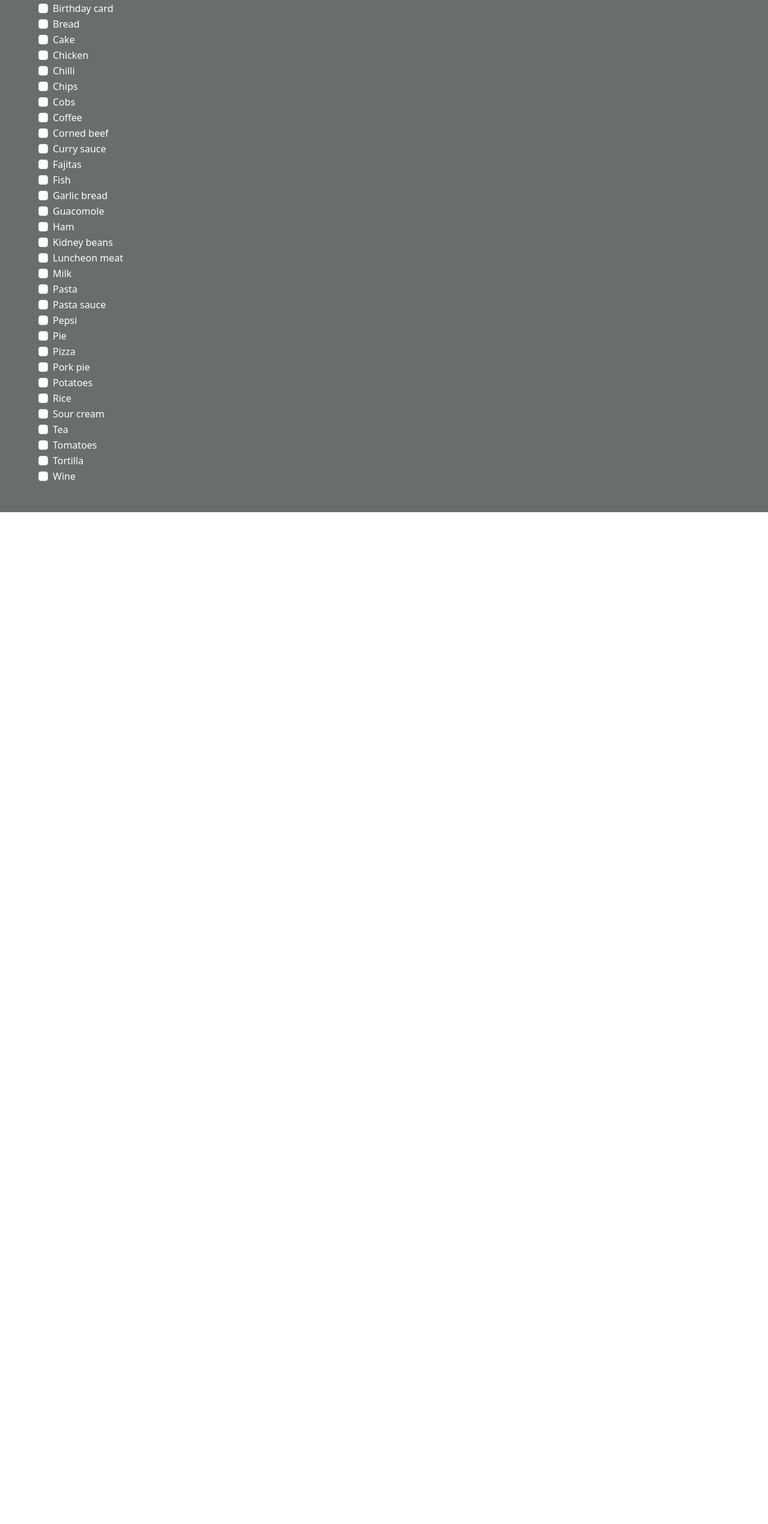
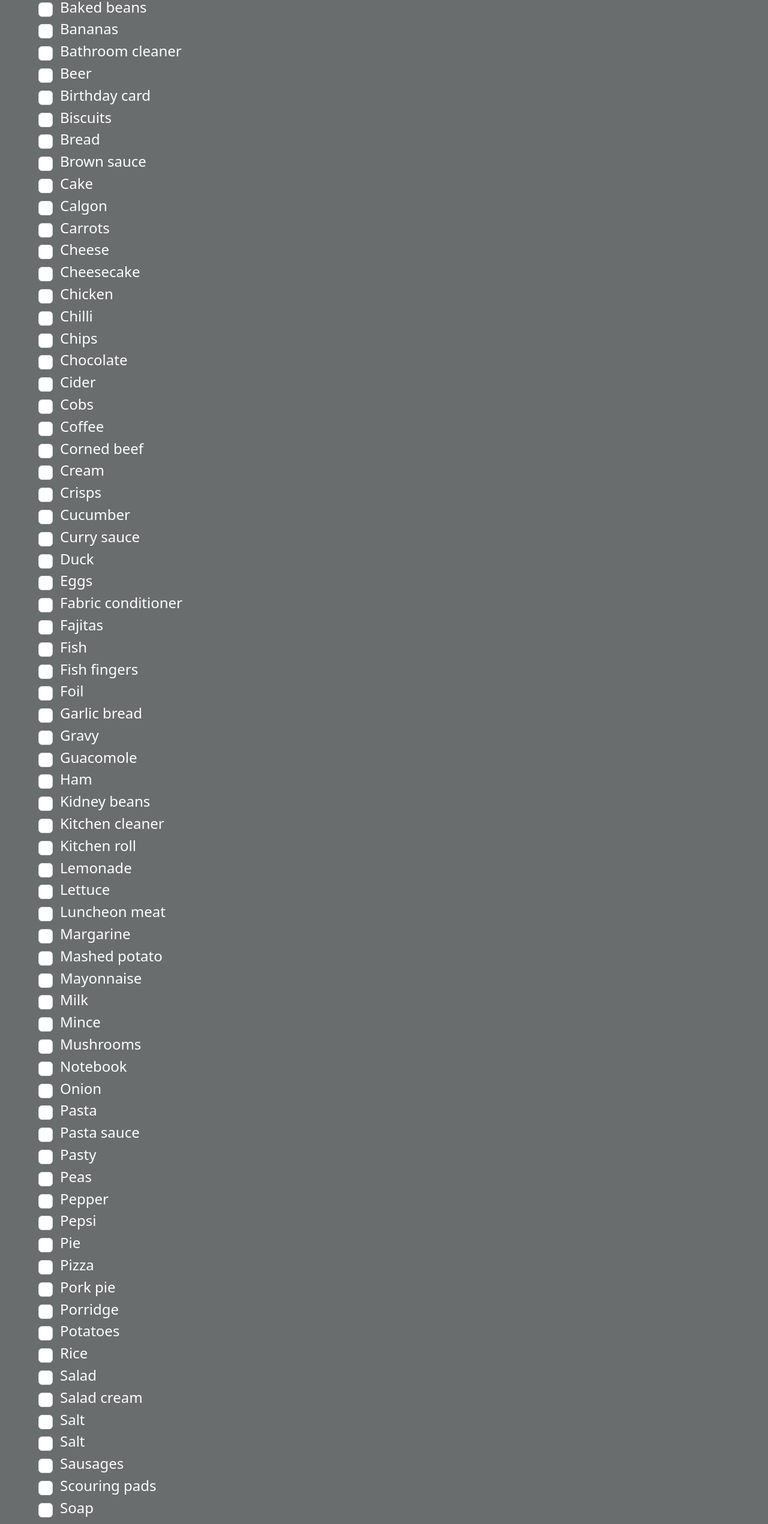
Before and after one commit to DoctorTone/ShoppingList, a React (Vite) app: page / in a window 1280 px wide. Shown: the part 180-2721 px from the top of the page at 60% size. Before the commit the page ends 1034 px from the top, so only its background shows below. Built offline with nearby package versions, Linux system fonts and the light colour scheme.

Commit message:
Updated styling for list elements

```diff
--- a/package.json
+++ b/package.json
@@ -4,7 +4,7 @@
   "version": "0.0.0",
   "type": "module",
   "scripts": {
-    "dev": "vite",
+    "dev": "vite --host",
     "build": "tsc && vite build",
     "lint": "eslint . --ext ts,tsx --report-unused-disable-directives --max-warnings 0",
     "preview": "vite preview"
--- a/src/components/ShoppingList.tsx
+++ b/src/components/ShoppingList.tsx
@@ -11,7 +11,7 @@ const ShoppingList = () => {
   sortedList.sort();
 
   const shoppingListItems = sortedList.map((item) => (
-    <li key={item}>
+    <li key={item} className="h4">
       <Form.Check type={"checkbox"} label={item} />
     </li>
   ));
--- a/src/state/store.ts
+++ b/src/state/store.ts
@@ -40,5 +40,59 @@ export const useStore = create<ShoppingStoreState>()(() => ({
     "ham",
     "baked beans",
     "kidney beans",
+    "bananas",
+    "carrots",
+    "peas",
+    "biscuits",
+    "cucumber",
+    "lettuce",
+    "mushrooms",
+    "onion",
+    "water",
+    "crisps",
+    "pepper",
+    "salad",
+    "cheese",
+    "cream",
+    "trifles",
+    "yoghurt",
+    "cheesecake",
+    "eggs",
+    "margarine",
+    "soya milk",
+    "bacon",
+    "duck",
+    "mashed potato",
+    "mince",
+    "sausages",
+    "tuna",
+    "vinegar",
+    "salt",
+    "gravy",
+    "tomato sauce",
+    "brown sauce",
+    "salad cream",
+    "mayonnaise",
+    "salt",
+    "fish fingers",
+    "soup",
+    "soap",
+    "wash powder",
+    "washing up liquid",
+    "fabric conditioner",
+    "yorkshire pudding",
+    "notebook",
+    "porridge",
+    "spaghetti",
+    "chocolate",
+    "cider",
+    "lemonade",
+    "foil",
+    "bathroom cleaner",
+    "calgon",
+    "kitchen cleaner",
+    "kitchen roll",
+    "pasty",
+    "scouring pads",
   ],
 }));
```
